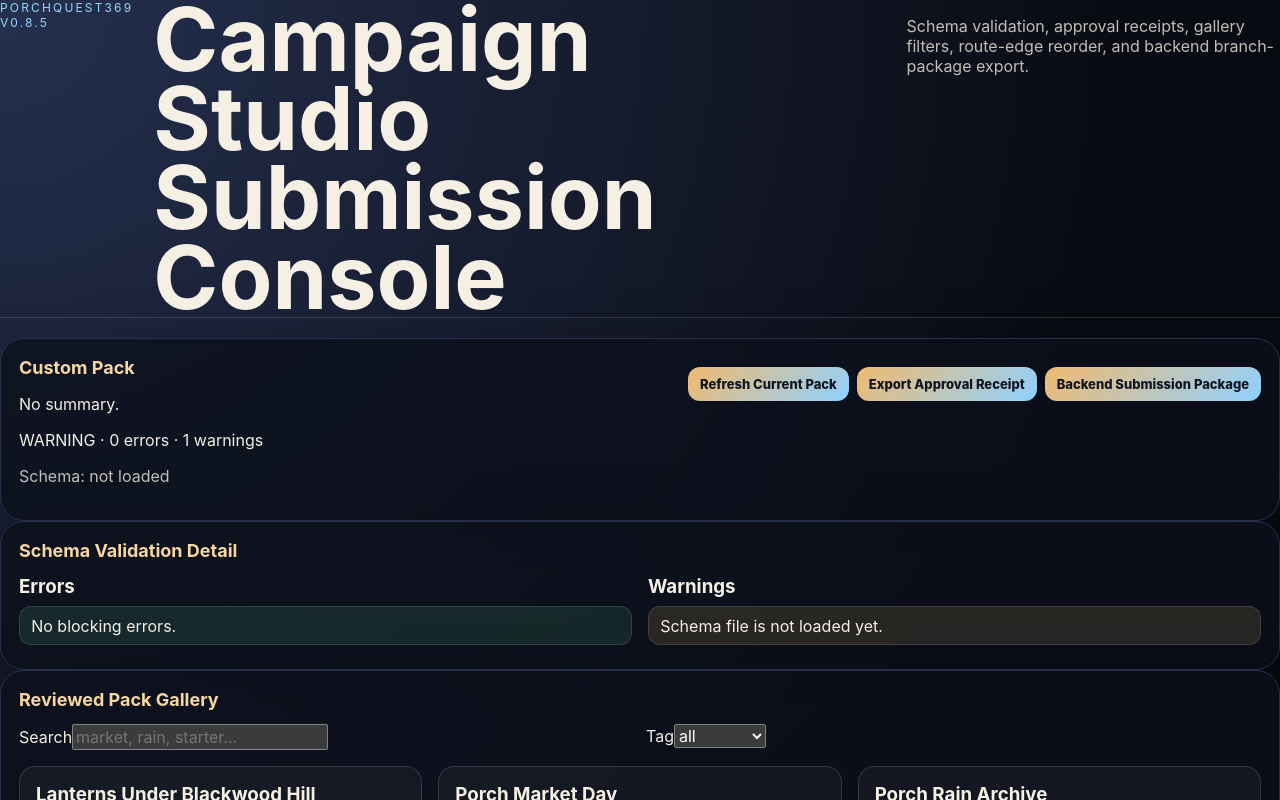
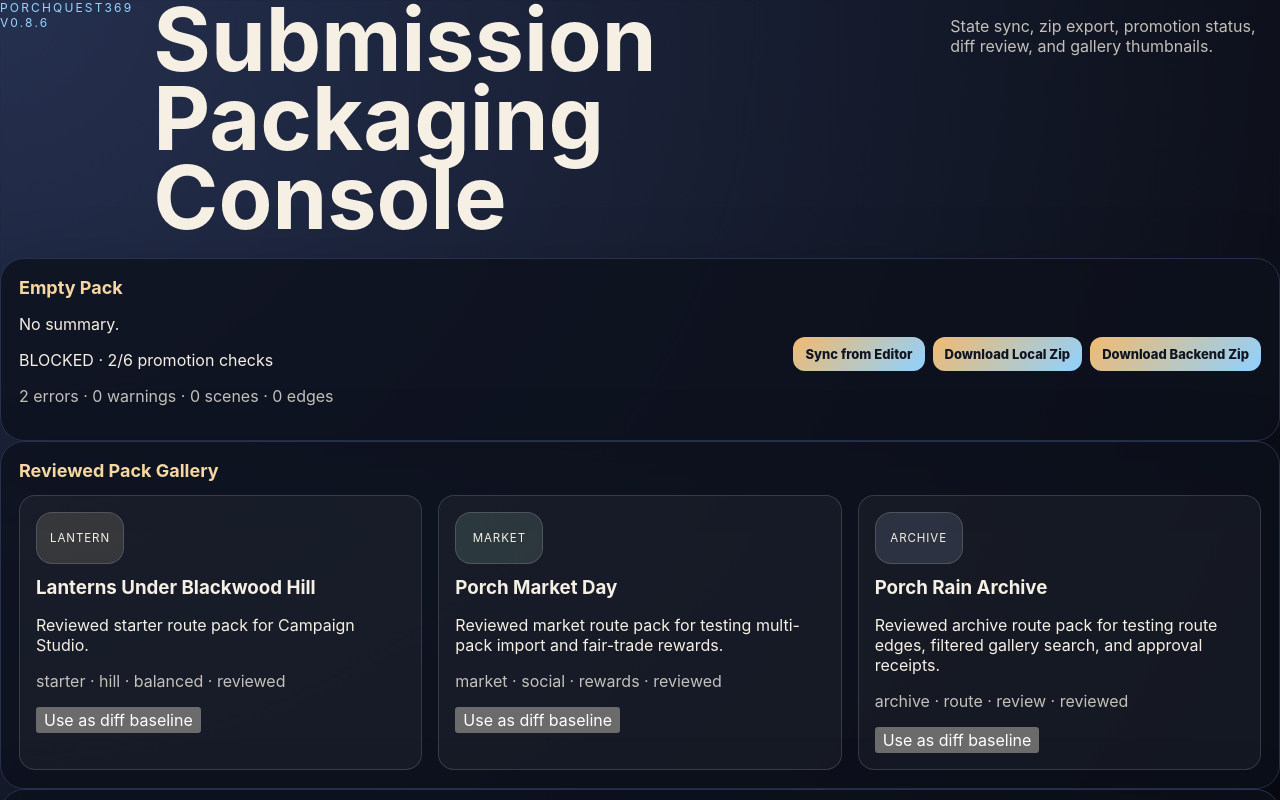
Before and after one commit to MichaelWave369/PorchQuest369, a React (Vite) app in the folder apps/web/: page / in a window 1280 px wide. Shown: the top 800 px of the page. Built offline with nearby package versions, Linux system fonts and the light colour scheme; no server answers.

Commit message:
Switch public app to v0.8.6 packaging console

```diff
--- a/apps/web/src/main.jsx
+++ b/apps/web/src/main.jsx
@@ -11,10 +11,11 @@ import './v13.css';
 import './v14.css';
 import './v15.css';
 import './v16.css';
-import AppV16 from './AppV16.jsx';
+import './v17.css';
+import AppV17 from './AppV17.jsx';
 
 createRoot(document.getElementById('root')).render(
   <React.StrictMode>
-    <AppV16 />
+    <AppV17 />
   </React.StrictMode>
 );
```
